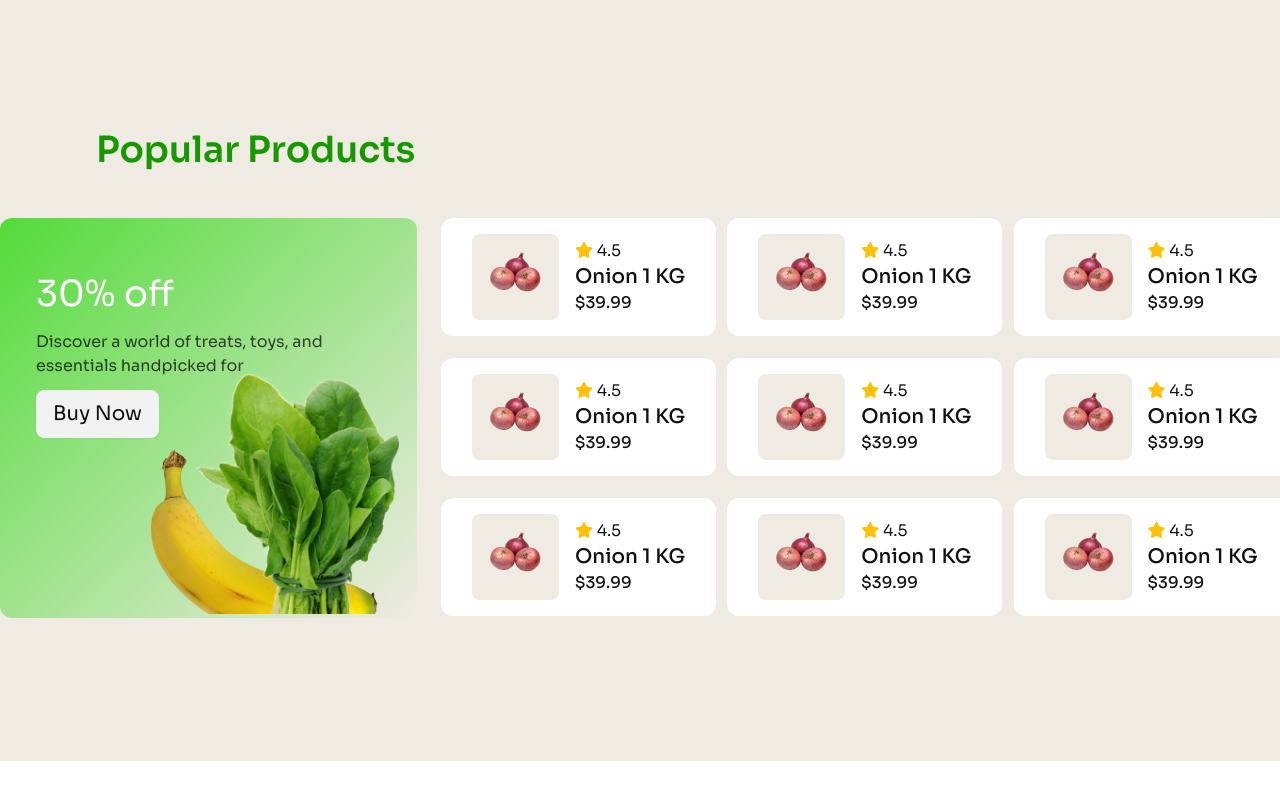
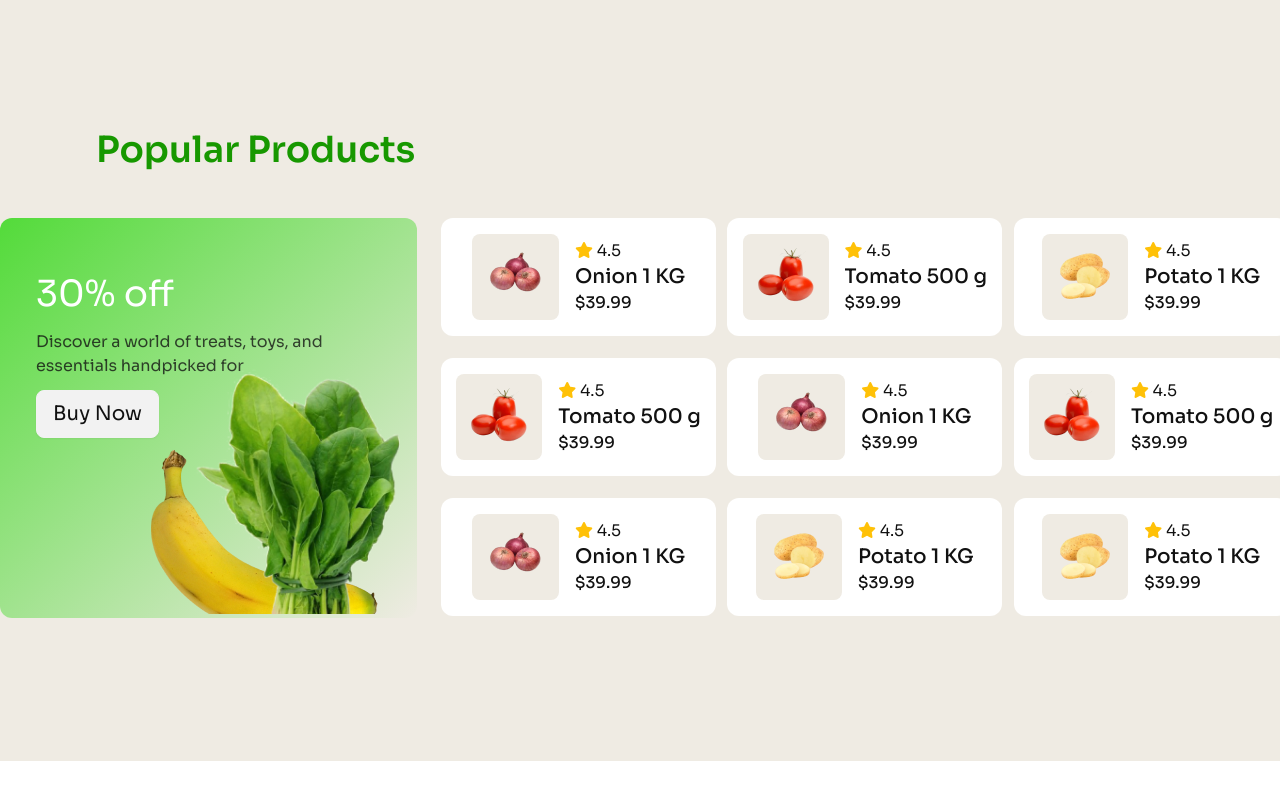
Before and after one commit to sazzadhossainshimanto/assignment-3, a plain HTML site: page index.html in a window 1280 px wide. Shown: the part 2389-3189 px from the top of the page. Drawn offline with nearby package versions, Linux system fonts and the light colour scheme.

Commit message:
sove some problem on this commit

```diff
--- a/index.html
+++ b/index.html
@@ -78,7 +78,7 @@
                                 <div class=" w-[350px] lg:w-[430px] h-96 shadow-xl bg-[#EFEBE3] flex items-center rounded-xl">
 
                                         <div class="card-body items-center text-center  ">
-                                                <img src="./c2-assets/service.png" alt="">
+                                                <img src="./c2-assets/delivery.png" alt="">
                                                 <h2 class="font-semibold text-[#111111] text-xl lg:text-2xl">Fast Delivery</h2>
                                                 <p class=" font-light text-[#11111] text-base lg:text-lg">Get your orders delivered swiftly with our efficient and reliable shipping services.</p>
                                         </div>
@@ -86,7 +86,7 @@
                                 <div class=" w-[350px] lg:w-[430px] h-96 shadow-xl bg-[#EFEBE3] flex items-center rounded-xl">
 
                                         <div class="card-body items-center text-center  ">
-                                                <img src="./c2-assets/service.png" alt="">
+                                                <img src="./c2-assets/healthy.png" alt="">
                                                 <h2 class="font-semibold text-[#111111] text-xl lg:text-2xl">Healthy Products</h2>
                                                 <p class=" font-light text-[#11111] text-base lg:text-lg">Offering carefully selected, high-quality, and organic products for a healthier lifestyle.</p>
                                         </div>
@@ -121,11 +121,29 @@
                                                         </div>
                                                 </div>
                                                 <div class="w-[180px] lg:w-[275px] h-[85px] lg:h-[118px] flex justify-center items-center gap-4 rounded-xl bg-white">
-                                                        <div><img class="bg-[#EFEBE3] rounded-lg lg:p-2" src="./c2-assets/onion.png " alt=""></div>
+                                                        <div><img class="bg-[#EFEBE3] rounded-lg lg:p-2" src="./c2-assets/tomato.png " alt=""></div>
                                                         <div>
                                                                 <i class="fa-solid fa-star text-[#FFC107] "></i>
                                                                 <small class="text-xs lg:text-base font-normal text-[#111111]">4.5</small>
-                                                                <h1 class="font-medium text-sm lg:text-xl text-[#111111]">Onion 1 KG</h1>
+                                                                <h1 class="font-medium text-sm lg:text-xl text-[#111111]">Tomato 500 g</h1>
+                                                                <p class="font-medium text-xs lg:text-base text-[#111111] ">$39.99</p>
+                                                        </div>
+                                                </div>
+                                                <div class="w-[180px] lg:w-[275px] h-[85px] lg:h-[118px] flex justify-center items-center gap-4 rounded-xl bg-white">
+                                                        <div><img class="bg-[#EFEBE3] rounded-lg lg:p-2" src="./c2-assets/potato.png " alt=""></div>
+                                                        <div>
+                                                                <i class="fa-solid fa-star text-[#FFC107] "></i>
+                                                                <small class="text-xs lg:text-base font-normal text-[#111111]">4.5</small>
+                                                                <h1 class="font-medium text-sm lg:text-xl text-[#111111]">Potato 1 KG</h1>
+                                                                <p class="font-medium text-xs lg:text-base text-[#111111] ">$39.99</p>
+                                                        </div>
+                                                </div>
+                                                <div class="w-[180px] lg:w-[275px] h-[85px] lg:h-[118px] flex justify-center items-center gap-4 rounded-xl bg-white">
+                                                        <div><img class="bg-[#EFEBE3] rounded-lg lg:p-2" src="./c2-assets/tomato.png " alt=""></div>
+                                                        <div>
+                                                                <i class="fa-solid fa-star text-[#FFC107] "></i>
+                                                                <small class="text-xs lg:text-base font-normal text-[#111111]">4.5</small>
+                                                                <h1 class="font-medium text-sm lg:text-xl text-[#111111]">Tomato 500 g</h1>
                                                                 <p class="font-medium text-xs lg:text-base text-[#111111] ">$39.99</p>
                                                         </div>
                                                 </div>
@@ -139,11 +157,11 @@
                                                         </div>
                                                 </div>
                                                 <div class="w-[180px] lg:w-[275px] h-[85px] lg:h-[118px] flex justify-center items-center gap-4 rounded-xl bg-white">
-                                                        <div><img class="bg-[#EFEBE3] rounded-lg lg:p-2" src="./c2-assets/onion.png " alt=""></div>
+                                                        <div><img class="bg-[#EFEBE3] rounded-lg lg:p-2" src="./c2-assets/tomato.png " alt=""></div>
                                                         <div>
                                                                 <i class="fa-solid fa-star text-[#FFC107] "></i>
                                                                 <small class="text-xs lg:text-base font-normal text-[#111111]">4.5</small>
-                                                                <h1 class="font-medium text-sm lg:text-xl text-[#111111]">Onion 1 KG</h1>
+                                                                <h1 class="font-medium text-sm lg:text-xl text-[#111111]">Tomato 500 g</h1>
                                                                 <p class="font-medium text-xs lg:text-base text-[#111111] ">$39.99</p>
                                                         </div>
                                                 </div>
@@ -157,39 +175,21 @@
                                                         </div>
                                                 </div>
                                                 <div class="w-[180px] lg:w-[275px] h-[85px] lg:h-[118px] flex justify-center items-center gap-4 rounded-xl bg-white">
-                                                        <div><img class="bg-[#EFEBE3] rounded-lg lg:p-2" src="./c2-assets/onion.png " alt=""></div>
+                                                        <div><img class="bg-[#EFEBE3] rounded-lg lg:p-2" src="./c2-assets/potato.png " alt=""></div>
                                                         <div>
                                                                 <i class="fa-solid fa-star text-[#FFC107] "></i>
                                                                 <small class="text-xs lg:text-base font-normal text-[#111111]">4.5</small>
-                                                                <h1 class="font-medium text-sm lg:text-xl text-[#111111]">Onion 1 KG</h1>
-                                                                <p class="font-medium text-xs lg:text-base text-[#111111] ">$39.99</p>
-                                                        </div>
-                                                </div>
-                                                <div class="w-[180px] lg:w-[275px] h-[85px] lg:h-[118px] flex justify-center items-center gap-4 rounded-xl bg-white">
-                                                        <div><img class="bg-[#EFEBE3] rounded-lg lg:p-2" src="./c2-assets/onion.png " alt=""></div>
-                                                        <div>
-                                                                <i class="fa-solid fa-star text-[#FFC107] "></i>
-                                                                <small class="text-xs lg:text-base font-normal text-[#111111]">4.5</small>
-                                                                <h1 class="font-medium text-sm lg:text-xl text-[#111111]">Onion 1 KG</h1>
-                                                                <p class="font-medium text-xs lg:text-base text-[#111111] ">$39.99</p>
-                                                        </div>
-                                                </div>
-                                                <div class="w-[180px] lg:w-[275px] h-[85px] lg:h-[118px] flex justify-center items-center gap-4 rounded-xl bg-white">
-                                                        <div><img class="bg-[#EFEBE3] rounded-lg lg:p-2" src="./c2-assets/onion.png " alt=""></div>
-                                                        <div>
-                                                                <i class="fa-solid fa-star text-[#FFC107] "></i>
-                                                                <small class="text-xs lg:text-base font-normal text-[#111111]">4.5</small>
-                                                                <h1 class="font-medium text-sm lg:text-xl text-[#111111]">Onion 1 KG</h1>
+                                                                <h1 class="font-medium text-sm lg:text-xl text-[#111111]">Potato 1 KG</h1>
                                                                 <p class="font-medium text-xs lg:text-base text-[#111111] ">$39.99</p>
                                                         </div>
                                                 </div>
                                                 <div
                                                         class="w-[180px] lg:w-[275px] h-[85px] lg:h-[118px] flex justify-center items-center gap-4 rounded-xl bg-white hidden lg:flex p-2">
-                                                        <div><img class="bg-[#EFEBE3] rounded-lg lg:p-2" src="./c2-assets/onion.png " alt=""></div>
+                                                        <div><img class="bg-[#EFEBE3] rounded-lg lg:p-2" src="./c2-assets/potato.png " alt=""></div>
                                                         <div>
                                                                 <i class="fa-solid fa-star text-[#FFC107] "></i>
                                                                 <small class="text-xs lg:text-base font-normal text-[#111111]">4.5</small>
-                                                                <h1 class="font-medium text-sm lg:text-xl text-[#111111]">Onion 1 KG</h1>
+                                                                <h1 class="font-medium text-sm lg:text-xl text-[#111111]">Potato 1 KG</h1>
                                                                 <p class="font-medium text-xs lg:text-base text-[#111111] ">$39.99</p>
                                                         </div>
                                                 </div>
```
